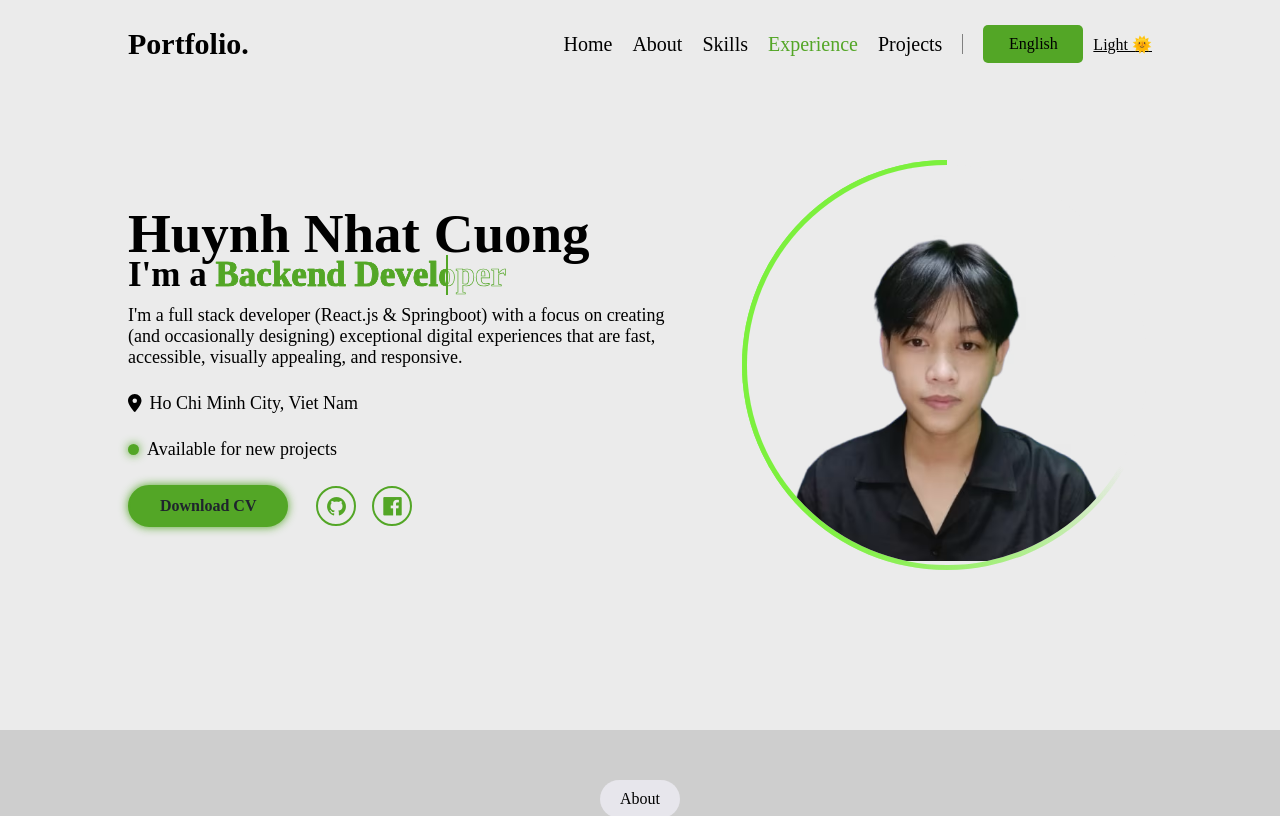
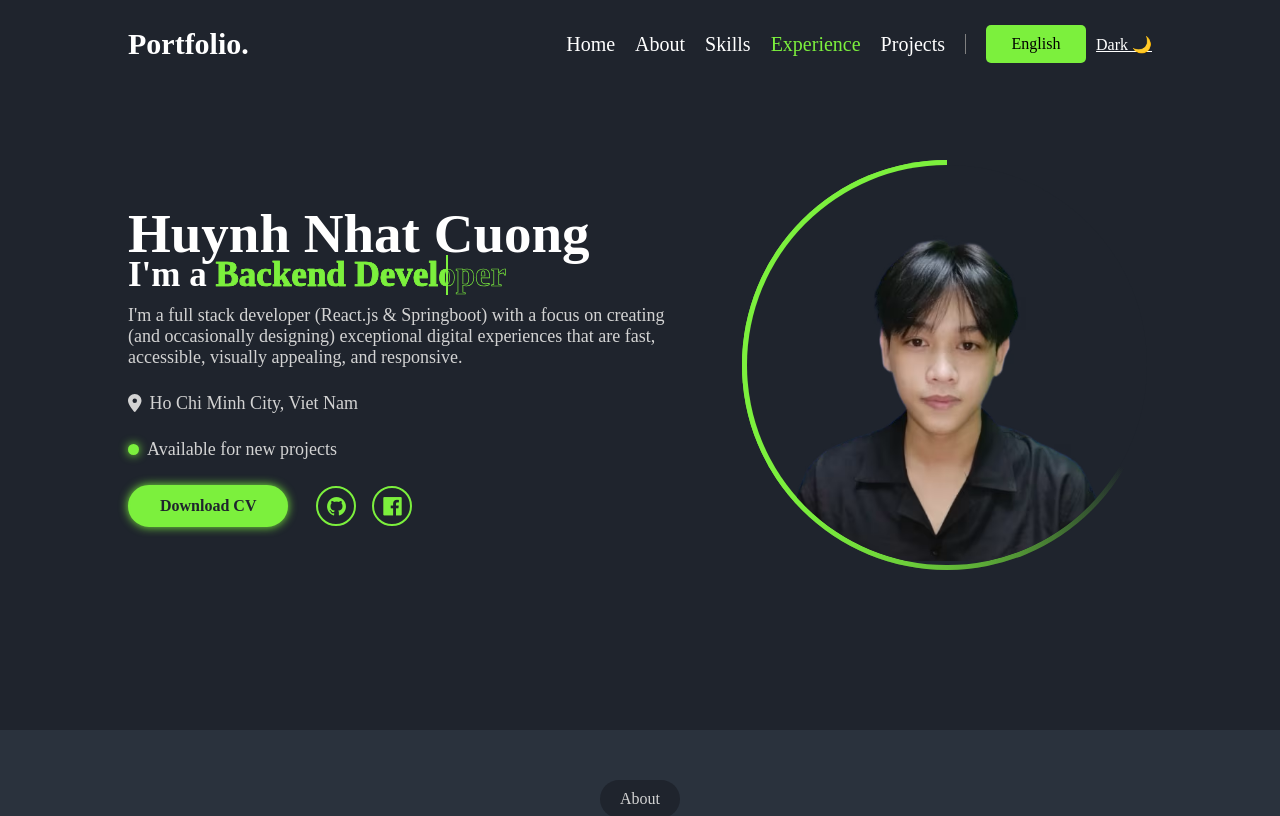
Before and after one commit to Cuong0707/Portfolio, a React (Create React App) app: page / in a window 1280 px wide. Shown: the top 816 px of the page. Built offline with nearby package versions, Linux system fonts and the light colour scheme.

Commit message:
docs(ui): design main theme

```diff
--- a/src/Theme/ThemeToggle.jsx
+++ b/src/Theme/ThemeToggle.jsx
@@ -8,7 +8,7 @@ const ThemeToggle = () => {
 
   // Load theme từ localStorage nếu có
   useEffect(() => {
-    const savedTheme = localStorage.getItem('theme') || 'light';
+    const savedTheme = localStorage.getItem('theme') || 'dark';
     setTheme(savedTheme);
     document.body.className = savedTheme;
   }, []);
```
